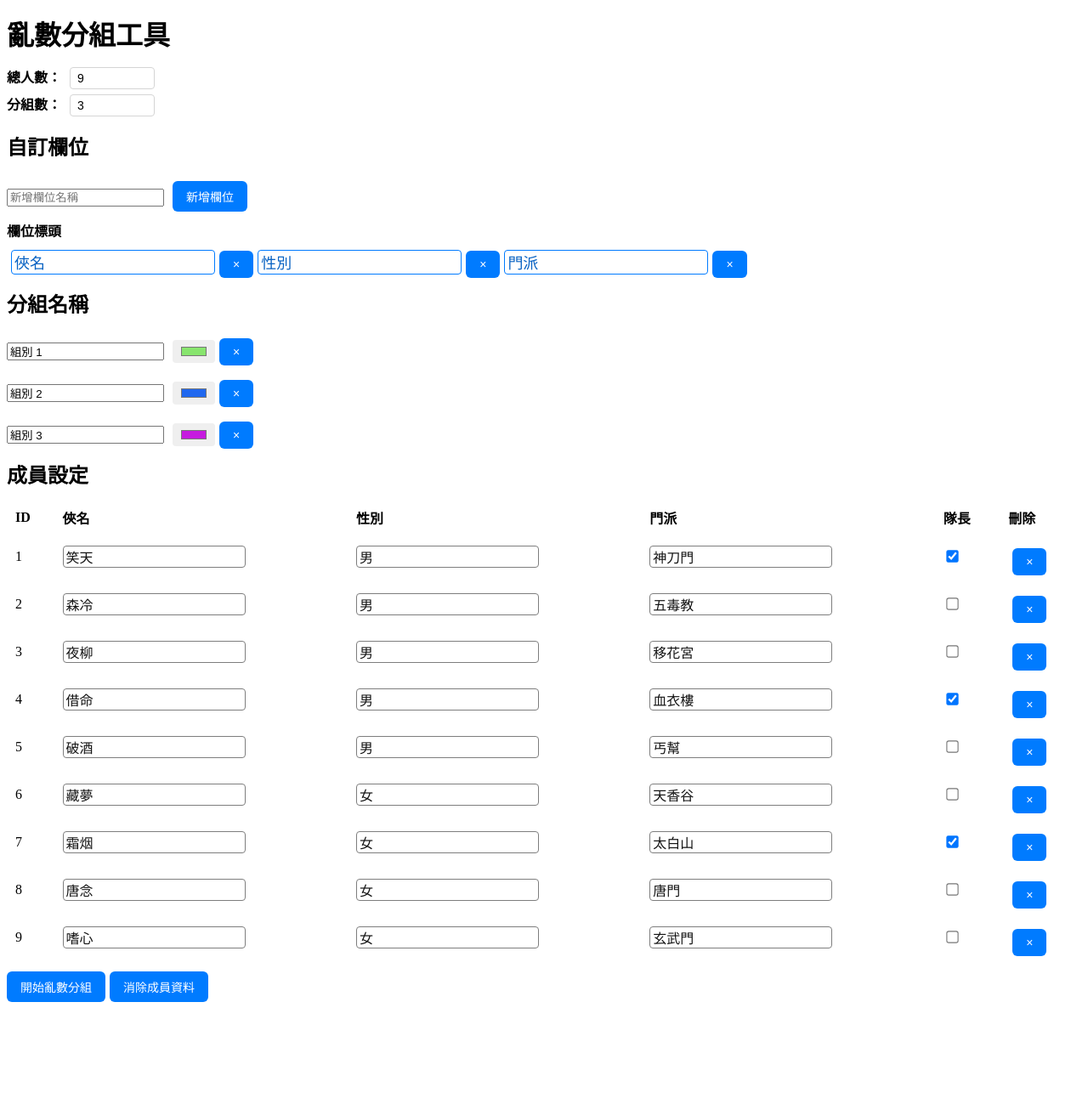
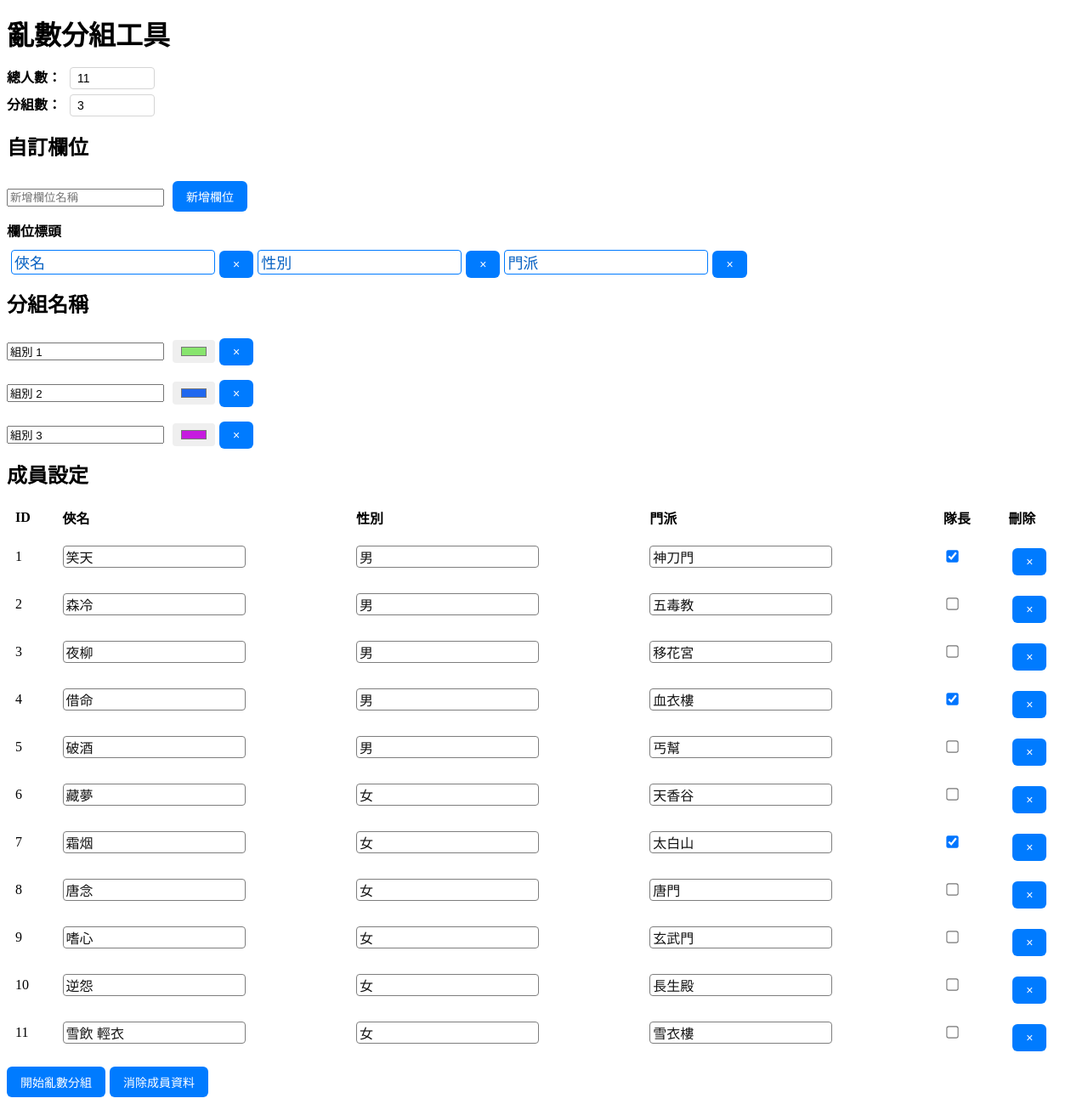
Before and after one commit to mytrylin/teamRandomTool, a Vue app: page / in a window 1280 px wide. Shown: the whole page at 85% size. Before the commit the page ends 1187 px from the top, so only its background shows below. Built offline with nearby package versions, Linux system fonts and the light colour scheme.

Commit message:
feat: group-list 樣式調整

```diff
--- a/src/App.vue
+++ b/src/App.vue
@@ -14,7 +14,7 @@
   members: Member[]
 }
 
-const totalMembers = ref(8)
+const totalMembers = ref(1)
 const members = ref<Member[]>([])
 
 const MAX_FIELDS = 11
@@ -220,6 +220,8 @@
   { "id": 7, "isLeader": true, "俠名": "霜烟", "性別": "女", "門派": "太白山" },
   { "id": 8, "isLeader": false, "俠名": "唐念", "性別": "女", "門派": "唐門" },
   { "id": 9, "isLeader": false, "俠名": "嗜心", "性別": "女", "門派": "玄武門" },
+  { "id": 10, "isLeader": false, "俠名": "逆怨", "性別": "女", "門派": "長生殿" },
+  { "id": 11, "isLeader": false, "俠名": "雪飲 輕衣", "性別": "女", "門派": "雪衣樓" },
 ]
 
 </script>
@@ -311,7 +313,7 @@
         :style="{ backgroundColor: group?.color + '33' }"
       >
         <h3 class="text-lg font-bold mb-2" :style="{ color: group?.color }">{{ group?.name }}</h3>
-        <ul class="list-disc ml-4 text-m">
+        <ul class="group-list ml-4 text-m">
           <li v-for="member in group?.members" :key="member.id">
             {{ member[customFields[0].keyName] || '未命名' }}
             <template v-if="customFields.length > 1">
@@ -452,6 +454,10 @@
   font-weight: bold;
 }
 
+.group-list {
+  padding: 0 40px 15px;
+}
+
 .ml-1 {
   margin-left: 5px;
 }
```
